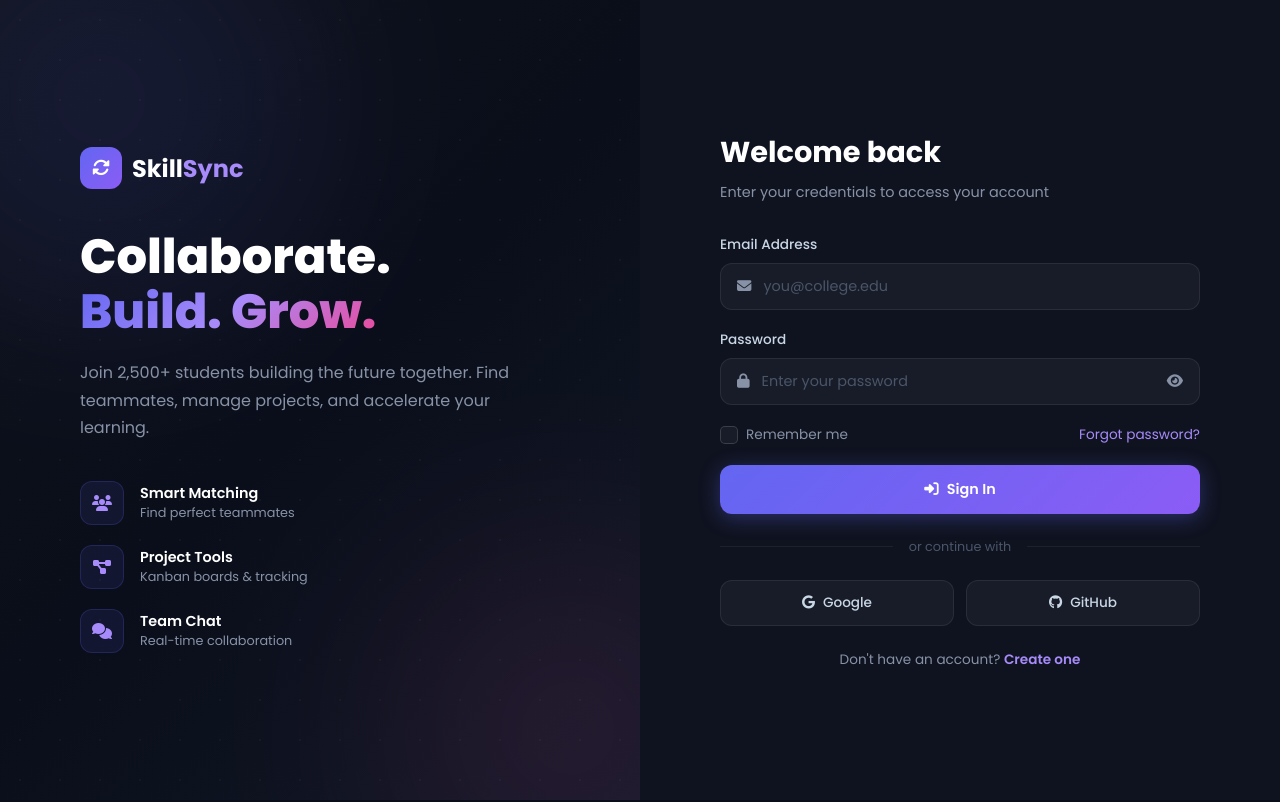
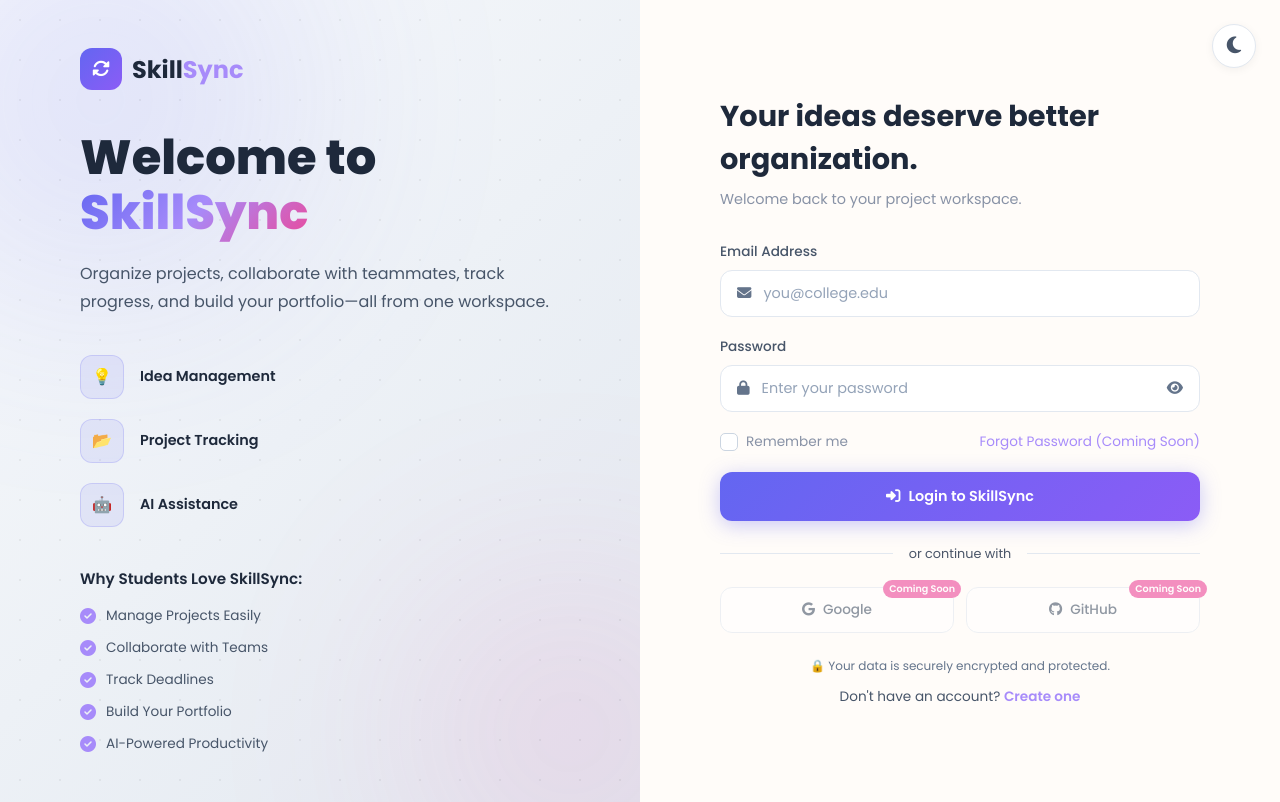
Before and after one commit to HemaSakshi-112006/SkillSync, a plain HTML site: page login.html in a window 1280 px wide. Drawn offline with Linux system fonts and the light colour scheme.

Commit message:
added login page

```diff
--- a/css/auth.css
+++ b/css/auth.css
@@ -50,8 +50,14 @@
     display: flex; align-items: center; justify-content: center;
     color: #a78bfa; font-size: 1rem;
 }
-.branding-feature h4 { color: #fff; font-size: 0.9rem; font-weight: 600; }
-.branding-feature p { color: #8892a6; font-size: 0.8rem; }
+.branding-feature h4 { color: #fff; font-size: 0.9rem; font-weight: 600; margin: 0; }
+.branding-feature p { color: #8892a6; font-size: 0.8rem; margin: 0; }
+
+.why-students-love { margin-top: 40px; }
+.love-title { color: #c8d6e5; font-weight: 600; font-size: 0.95rem; margin-bottom: 16px; }
+.love-list { list-style: none; padding: 0; display: flex; flex-direction: column; gap: 12px; }
+.love-list li { display: flex; align-items: center; gap: 10px; color: #8892a6; font-size: 0.85rem; }
+.love-list li i { color: #a78bfa; font-size: 1rem; }
 
 /* ===== FORMS PANEL ===== */
 .auth-forms-panel {
@@ -164,11 +170,20 @@
     padding: 12px; border-radius: 12px; font-family: 'Poppins', sans-serif;
     font-size: 0.85rem; font-weight: 500; cursor: pointer;
     background: rgba(255,255,255,0.04); border: 1px solid rgba(255,255,255,0.08);
-    color: #c8d6e5; transition: all 0.3s;
+    color: #c8d6e5; transition: all 0.3s; position: relative;
 }
-.social-btn:hover { background: rgba(255,255,255,0.08); border-color: rgba(255,255,255,0.15); }
+.social-btn:hover:not(.social-disabled) { background: rgba(255,255,255,0.08); border-color: rgba(255,255,255,0.15); }
+.social-btn.social-disabled { opacity: 0.6; cursor: not-allowed; }
+.coming-soon-badge {
+    position: absolute; top: -8px; right: -8px;
+    background: #ec4899; color: #fff; font-size: 0.6rem;
+    padding: 2px 6px; border-radius: 10px; font-weight: 600;
+}
+.security-note {
+    text-align: center; font-size: 0.75rem; color: #64748b; margin: 24px 0 12px 0;
+}
 .form-switch {
-    text-align: center; font-size: 0.85rem; color: #8892a6;
+    text-align: center; font-size: 0.85rem; color: #8892a6; margin-top: 10px;
 }
 .form-switch a { color: #a78bfa; font-weight: 600; transition: color 0.3s; }
 .form-switch a:hover { color: #c4b5fd; }
@@ -182,3 +197,85 @@
     .form-row { grid-template-columns: 1fr; }
     .social-login { grid-template-columns: 1fr; }
 }
+
+/* ===== THEME TOGGLE ===== */
+.theme-toggle {
+    position: absolute; top: 24px; right: 24px;
+    background: rgba(255,255,255,0.05); border: 1px solid rgba(255,255,255,0.1);
+    width: 44px; height: 44px; border-radius: 50%;
+    font-size: 1.2rem; cursor: pointer; color: #c8d6e5;
+    z-index: 100; display: flex; align-items: center; justify-content: center;
+    transition: all 0.3s;
+}
+.theme-toggle:hover { background: rgba(255,255,255,0.1); color: #fff; }
+[data-theme="dark"] .theme-toggle .fa-moon { display: none; }
+:root:not([data-theme="dark"]) .theme-toggle .fa-sun { display: none; }
+
+/* ===== LIGHT MODE OVERRIDES ===== */
+:root:not([data-theme="dark"]) body {
+    background: #FFFCF9; color: #4B5563;
+}
+:root:not([data-theme="dark"]) .auth-branding {
+    background: linear-gradient(135deg, #f8fafc 0%, #e2e8f0 100%);
+}
+:root:not([data-theme="dark"]) .branding-grid {
+    background-image: radial-gradient(rgba(0,0,0,0.05) 1px, transparent 1px);
+}
+:root:not([data-theme="dark"]) .auth-forms-panel {
+    background: #FFFCF9;
+}
+:root:not([data-theme="dark"]) .branding-content h1,
+:root:not([data-theme="dark"]) .branding-feature h4,
+:root:not([data-theme="dark"]) .love-title,
+:root:not([data-theme="dark"]) .form-header h2,
+:root:not([data-theme="dark"]) .logo-text {
+    color: #1e293b;
+}
+:root:not([data-theme="dark"]) .branding-content > p,
+:root:not([data-theme="dark"]) .form-group label,
+:root:not([data-theme="dark"]) .branding-feature p,
+:root:not([data-theme="dark"]) .love-list li,
+:root:not([data-theme="dark"]) .file-upload p {
+    color: #475569;
+}
+:root:not([data-theme="dark"]) .input-wrapper {
+    background: #fff; border: 1px solid #e2e8f0;
+}
+:root:not([data-theme="dark"]) .input-wrapper input,
+:root:not([data-theme="dark"]) .input-wrapper select {
+    color: #1e293b;
+}
+:root:not([data-theme="dark"]) .input-wrapper select option {
+    background: #fff; color: #1e293b;
+}
+:root:not([data-theme="dark"]) .input-wrapper input::placeholder {
+    color: #94a3b8;
+}
+:root:not([data-theme="dark"]) .input-wrapper i {
+    color: #64748b;
+}
+:root:not([data-theme="dark"]) .social-btn {
+    background: #fff; border: 1px solid #e2e8f0; color: #475569;
+}
+:root:not([data-theme="dark"]) .social-btn:hover:not(.social-disabled) {
+    background: #f8fafc; border-color: #cbd5e1;
+}
+:root:not([data-theme="dark"]) .form-divider::before,
+:root:not([data-theme="dark"]) .form-divider::after {
+    background: #e2e8f0;
+}
+:root:not([data-theme="dark"]) .file-upload {
+    background: #f8fafc; border-color: #cbd5e1;
+}
+:root:not([data-theme="dark"]) .theme-toggle {
+    background: #fff; border: 1px solid #e2e8f0; color: #475569; box-shadow: 0 2px 10px rgba(0,0,0,0.05);
+}
+:root:not([data-theme="dark"]) .theme-toggle:hover {
+    background: #f8fafc; color: #1e293b;
+}
+:root:not([data-theme="dark"]) .checkbox-wrapper .checkmark {
+    background: #fff; border-color: #cbd5e1;
+}
+:root:not([data-theme="dark"]) .form-switch {
+    color: #475569;
+}
--- a/js/auth.js
+++ b/js/auth.js
@@ -1,3 +1,30 @@
+// ===== Theme Toggle (Dark/Light Mode) =====
+const themeToggle = document.getElementById('themeToggle');
+if (themeToggle) {
+    const currentTheme = localStorage.getItem('theme');
+    if (currentTheme) {
+        document.documentElement.setAttribute('data-theme', currentTheme);
+    } else {
+        if (window.matchMedia && window.matchMedia('(prefers-color-scheme: dark)').matches) {
+            document.documentElement.setAttribute('data-theme', 'dark');
+        } else {
+            // Default to dark if OS light? Landing defaults to light. Let's match landing.
+            // If we don't set 'dark', it will be light.
+        }
+    }
+
+    themeToggle.addEventListener('click', () => {
+        let theme = document.documentElement.getAttribute('data-theme');
+        if (theme === 'dark') {
+            document.documentElement.removeAttribute('data-theme');
+            localStorage.setItem('theme', 'light');
+        } else {
+            document.documentElement.setAttribute('data-theme', 'dark');
+            localStorage.setItem('theme', 'dark');
+        }
+    });
+}
+
 // ===== Toggle Login/Register =====
 function showRegister(e) {
     e.preventDefault();
--- a/login.html
+++ b/login.html
@@ -13,6 +13,12 @@
 </head>
 <body>
     <div class="auth-wrapper">
+        <!-- Theme Toggle -->
+        <button class="theme-toggle" id="themeToggle" aria-label="Toggle theme">
+            <i class="fas fa-sun"></i>
+            <i class="fas fa-moon"></i>
+        </button>
+
         <!-- Left Panel - Branding -->
         <div class="auth-branding">
             <div class="branding-bg-effects">
@@ -25,21 +31,32 @@
                     <div class="logo-icon"><i class="fas fa-sync-alt"></i></div>
                     <span class="logo-text">Skill<span class="logo-highlight">Sync</span></span>
                 </a>
-                <h1>Collaborate.<br><span class="gradient-text">Build. Grow.</span></h1>
-                <p>Join 2,500+ students building the future together. Find teammates, manage projects, and accelerate your learning.</p>
+                <h1>Welcome to <br><span class="gradient-text">SkillSync</span></h1>
+                <p>Organize projects, collaborate with teammates, track progress, and build your portfolio—all from one workspace.</p>
                 <div class="branding-features">
                     <div class="branding-feature">
-                        <div class="bf-icon"><i class="fas fa-users"></i></div>
-                        <div><h4>Smart Matching</h4><p>Find perfect teammates</p></div>
+                        <div class="bf-icon">💡</div>
+                        <div><h4>Idea Management</h4></div>
                     </div>
                     <div class="branding-feature">
-                        <div class="bf-icon"><i class="fas fa-project-diagram"></i></div>
-                        <div><h4>Project Tools</h4><p>Kanban boards & tracking</p></div>
+                        <div class="bf-icon">📂</div>
+                        <div><h4>Project Tracking</h4></div>
                     </div>
                     <div class="branding-feature">
-                        <div class="bf-icon"><i class="fas fa-comments"></i></div>
-                        <div><h4>Team Chat</h4><p>Real-time collaboration</p></div>
+                        <div class="bf-icon">🤖</div>
+                        <div><h4>AI Assistance</h4></div>
                     </div>
+                </div>
+
+                <div class="why-students-love">
+                    <p class="love-title">Why Students Love SkillSync:</p>
+                    <ul class="love-list">
+                        <li><i class="fas fa-check-circle"></i> Manage Projects Easily</li>
+                        <li><i class="fas fa-check-circle"></i> Collaborate with Teams</li>
+                        <li><i class="fas fa-check-circle"></i> Track Deadlines</li>
+                        <li><i class="fas fa-check-circle"></i> Build Your Portfolio</li>
+                        <li><i class="fas fa-check-circle"></i> AI-Powered Productivity</li>
+                    </ul>
                 </div>
             </div>
         </div>
@@ -50,8 +67,8 @@
                 <!-- Login Form -->
                 <div class="auth-form-wrapper" id="loginForm">
                     <div class="form-header">
-                        <h2>Welcome back</h2>
-                        <p>Enter your credentials to access your account</p>
+                        <h2>Your ideas deserve better organization.</h2>
+                        <p>Welcome back to your project workspace.</p>
                     </div>
                     <form class="auth-form" onsubmit="handleLogin(event)">
                         <div class="form-group">
@@ -77,17 +94,18 @@
                                 <span class="checkmark"></span>
                                 Remember me
                             </label>
-                            <a href="#" class="forgot-link">Forgot password?</a>
+                            <a href="#" class="forgot-link">Forgot Password (Coming Soon)</a>
                         </div>
                         <button type="submit" class="btn btn-primary btn-full">
-                            <i class="fas fa-sign-in-alt"></i> Sign In
+                            <i class="fas fa-sign-in-alt"></i> Login to SkillSync
                         </button>
                     </form>
                     <div class="form-divider"><span>or continue with</span></div>
                     <div class="social-login">
-                        <button class="social-btn"><i class="fab fa-google"></i> Google</button>
-                        <button class="social-btn"><i class="fab fa-github"></i> GitHub</button>
+                        <button class="social-btn social-disabled" disabled type="button"><i class="fab fa-google"></i> Google <span class="coming-soon-badge">Coming Soon</span></button>
+                        <button class="social-btn social-disabled" disabled type="button"><i class="fab fa-github"></i> GitHub <span class="coming-soon-badge">Coming Soon</span></button>
                     </div>
+                    <p class="security-note">🔒 Your data is securely encrypted and protected.</p>
                     <p class="form-switch">
                         Don't have an account? <a href="#" onclick="showRegister(event)">Create one</a>
                     </p>
@@ -109,82 +127,47 @@
                                 </div>
                             </div>
                             <div class="form-group">
-                                <label for="regEmail">Email Address</label>
+                                <label for="regUsername">Username</label>
                                 <div class="input-wrapper">
-                                    <i class="fas fa-envelope"></i>
-                                    <input type="email" id="regEmail" placeholder="you@college.edu" required>
+                                    <i class="fas fa-at"></i>
+                                    <input type="text" id="regUsername" placeholder="johndoe123" required>
                                 </div>
                             </div>
                         </div>
                         <div class="form-group">
-                            <label for="regPassword">Password</label>
+                            <label for="regEmail">Email Address</label>
                             <div class="input-wrapper">
-                                <i class="fas fa-lock"></i>
-                                <input type="password" id="regPassword" placeholder="Min 8 characters" required minlength="8">
-                                <button type="button" class="toggle-password" onclick="togglePassword('regPassword', this)">
-                                    <i class="fas fa-eye"></i>
-                                </button>
+                                <i class="fas fa-envelope"></i>
+                                <input type="email" id="regEmail" placeholder="you@college.edu" required>
                             </div>
                         </div>
                         <div class="form-row">
                             <div class="form-group">
-                                <label for="regCollege">College</label>
+                                <label for="regPassword">Password</label>
                                 <div class="input-wrapper">
-                                    <i class="fas fa-university"></i>
-                                    <input type="text" id="regCollege" placeholder="Your college" required>
+                                    <i class="fas fa-lock"></i>
+                                    <input type="password" id="regPassword" placeholder="Min 8 characters" required minlength="8">
+                                    <button type="button" class="toggle-password" onclick="togglePassword('regPassword', this)">
+                                        <i class="fas fa-eye"></i>
+                                    </button>
                                 </div>
                             </div>
                             <div class="form-group">
-                                <label for="regBranch">Branch</label>
+                                <label for="regConfirmPassword">Confirm Password</label>
                                 <div class="input-wrapper">
-                                    <i class="fas fa-code-branch"></i>
-                                    <select id="regBranch" required>
-                                        <option value="">Select Branch</option>
-                                        <option>Computer Science</option>
-                                        <option>Information Technology</option>
-                                        <option>Electronics</option>
-                                        <option>Mechanical</option>
-                                        <option>Design</option>
-                                        <option>Other</option>
-                                    </select>
+                                    <i class="fas fa-lock"></i>
+                                    <input type="password" id="regConfirmPassword" placeholder="Confirm Password" required minlength="8">
+                                    <button type="button" class="toggle-password" onclick="togglePassword('regConfirmPassword', this)">
+                                        <i class="fas fa-eye"></i>
+                                    </button>
                                 </div>
                             </div>
                         </div>
-                        <div class="form-row">
-                            <div class="form-group">
-                                <label for="regSemester">Semester</label>
-                                <div class="input-wrapper">
-                                    <i class="fas fa-calendar-alt"></i>
-                                    <select id="regSemester" required>
-                                        <option value="">Select</option>
-                                        <option>1st</option><option>2nd</option>
-                                        <option>3rd</option><option>4th</option>
-                                        <option>5th</option><option>6th</option>
-                                        <option>7th</option><option>8th</option>
-                                    </select>
-                                </div>
-                            </div>
-                            <div class="form-group">
-                                <label for="regSkills">Skills</label>
-                                <div class="input-wrapper">
-                                    <i class="fas fa-tools"></i>
-                                    <input type="text" id="regSkills" placeholder="React, Python, UI/UX...">
-                                </div>
-                            </div>
-                        </div>
-                        <div class="form-group">
-                            <label>Profile Picture</label>
-                            <div class="file-upload" onclick="document.getElementById('regAvatar').click()">
-                                <i class="fas fa-cloud-upload-alt"></i>
-                                <p>Click to upload or drag and drop</p>
-                                <span>PNG, JPG up to 5MB</span>
-                                <input type="file" id="regAvatar" accept="image/*" hidden>
-                            </div>
-                        </div>
                         <button type="submit" class="btn btn-primary btn-full">
-                            <i class="fas fa-user-plus"></i> Create Account
+                            <i class="fas fa-user-plus"></i> Create My Workspace
                         </button>
                     </form>
+                    <p class="security-note">🔒 Your data is securely encrypted and protected.</p>
                     <p class="form-switch">
                         Already have an account? <a href="#" onclick="showLogin(event)">Sign in</a>
                     </p>
```
